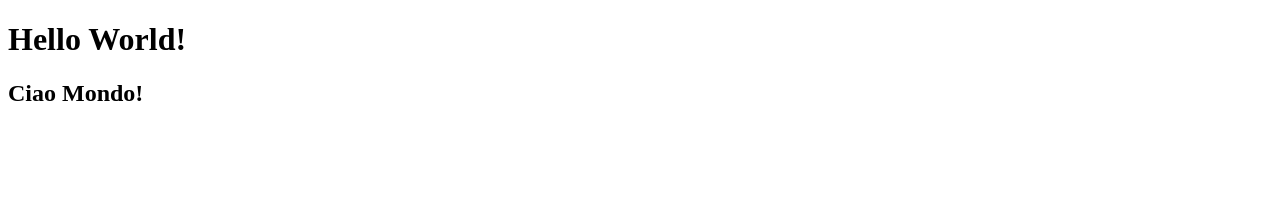
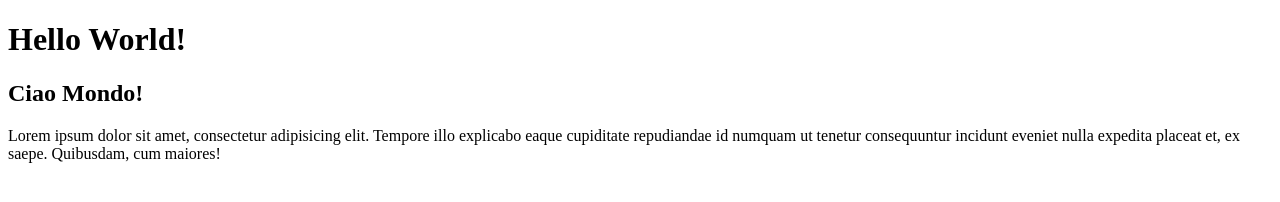
Before and after one commit to davidechon/htmlcss-hello, a plain HTML site: page index.html in a window 1280 px wide. Drawn offline with Linux system fonts and the light colour scheme.

Commit message:
aggiunto p

```diff
--- a/index.html
+++ b/index.html
@@ -9,5 +9,6 @@
 <body>
     <h1>Hello World!</h1>
     <h2>Ciao Mondo!</h2>
+    <p>Lorem ipsum dolor sit amet, consectetur adipisicing elit. Tempore illo explicabo eaque cupiditate repudiandae id numquam ut tenetur consequuntur incidunt eveniet nulla expedita placeat et, ex saepe. Quibusdam, cum maiores!</p>
 </body>
 </html>
```
